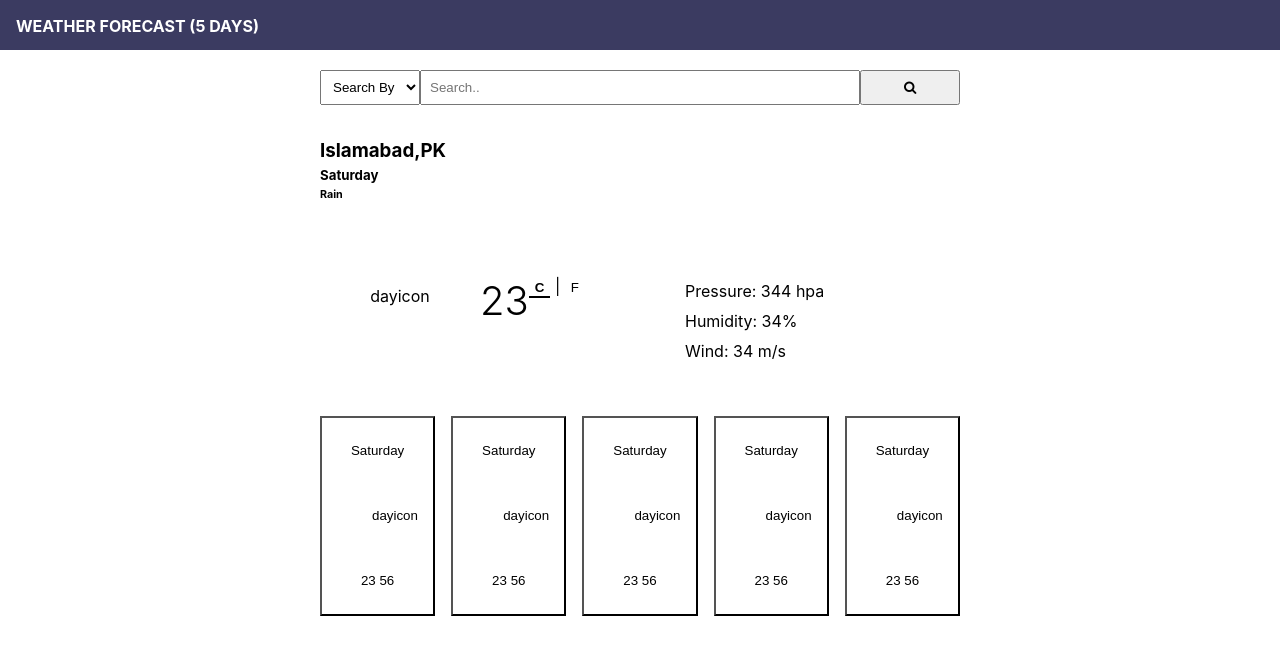
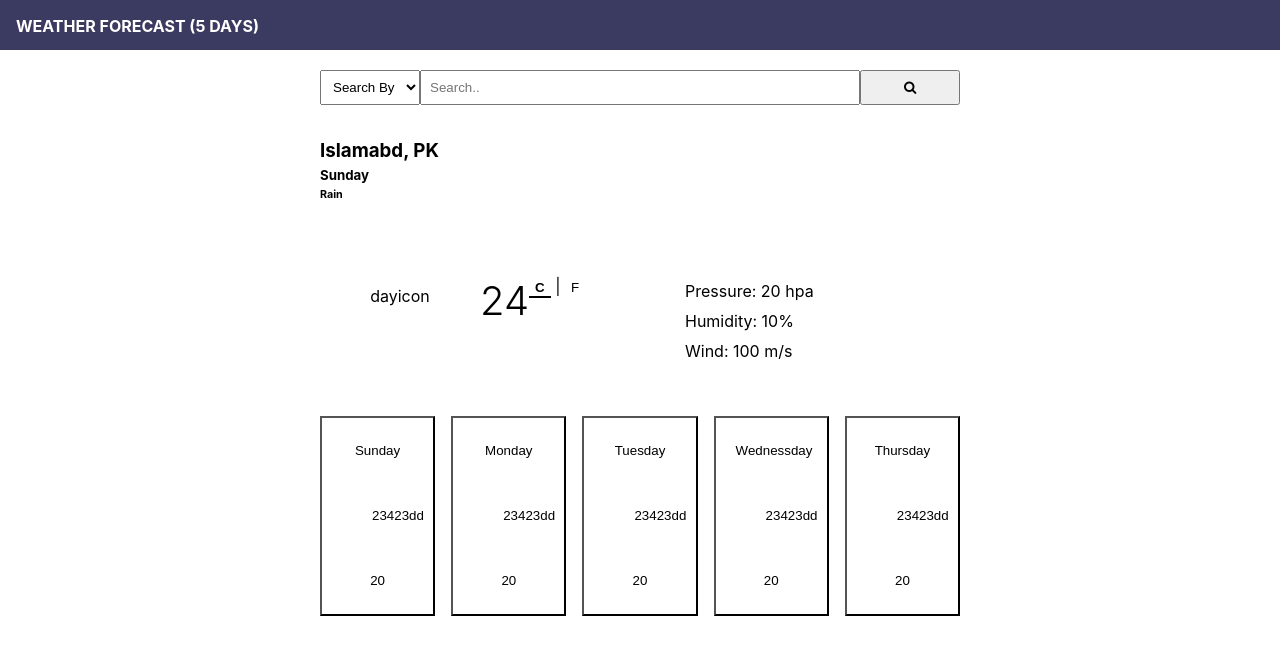
Before and after one commit to Horroon/weatherapp, a React (Create React App) app: page / in a window 1280 px wide. Shown: the top 654 px of the page. Built offline with nearby package versions, Linux system fonts and the light colour scheme.

Commit message:
new changes has been made

```diff
--- a/src/components/screens/main.js
+++ b/src/components/screens/main.js
@@ -1,10 +1,62 @@
-import React from 'react';
+import React, { useReducer } from 'react';
 import {Header} from './header/header';
 import {Search} from './search/search';
 import {WeatherScreen} from './weatherscreen/index';
 import styles from './style.module.scss';
 
+const Properties = {
+    changeScale:"CHANGE_SCALE"
+
+}
+const MainScreenReducer = (state,action)=>{
+    switch(action.type){
+        case Properties.changeScale:
+            return {...state, selectedDay:{...state.selectedDay, selectedScale: action.payload.scale, temp: action.payload.temp}}
+    }
+}
+
+const InitialState = {
+    selectedDay:{
+        dayicon:'dayicon',
+        temp:'24',
+        selectedScale:'C',
+        dayDetail:{
+            pressure: 20,
+            humidity: 10,
+            wind: 100
+        }
+    },
+    citydisplay:{
+        city:"Islamabd, PK",
+        day: "Sunday",
+        weathercondition:"Rain"
+    },
+    allDaysWeather:[
+        {
+            day:"Sunday",dayicon:"23423dd",temp:'20'
+        },
+        {
+            day:"Monday",dayicon:"23423dd",temp:'20'
+        },
+        {
+            day:"Tuesday",dayicon:"23423dd",temp:'20'
+        },
+        {
+            day:"Wednessday",dayicon:"23423dd",temp:'20'
+        },
+        {
+            day:"Thursday",dayicon:"23423dd",temp:'20'
+        }
+    ]
+}
+
 export const MainScreen = ()=>{
+    const [state, setState] = useReducer(MainScreen, InitialState);
+
+    const ChangeScale = ()=>{
+
+    }
+
     return <div className={styles.mainContainer}>
         <Header />
         <div className={styles.mainBody}>
@@ -12,7 +64,9 @@ export const MainScreen = ()=>{
                 <Search classNames="mainsearch" />
             </div>
             <div>
-                <WeatherScreen />
+                <WeatherScreen
+                    {...state}
+                />
             </div>
         </div>
     </div>
--- a/src/components/screens/weatherscreen/citydisplay/citydisplay.jsx
+++ b/src/components/screens/weatherscreen/citydisplay/selectedDay/citydisplay.jsx
@@ -1,18 +1,18 @@
 import React, { memo } from 'react';
 import styles from './style.module.scss';
 
-export const CityDisplay = memo(()=>{
+export const CityDisplay = memo(({city,day,weathercondition})=>{
     return <div className={styles.CityDisplayContainer}>
         <div className={styles.city}>
-            <h3>Islamabad,PK</h3>
+            <h3>{city}</h3>
         </div>
         <div className={styles.day}>
             <h5>
-                Saturday
+                {day}
             </h5>
         </div>
         <div className={styles.weathercondition}>
-            <h6>Rain</h6>
+            <h6>{weathercondition}</h6>
         </div>
     </div>
 })
--- /dev/null
+++ b/src/components/screens/weatherscreen/citydisplay/selectedDay/index.jsx
@@ -0,0 +1,11 @@
+import React, { memo } from 'react';
+import {SelectedDay} from './selectedday';
+import {CityDisplay} from './citydisplay';
+
+export const SelectedDayComponent = memo(({citydisplay,selectedDay})=>{
+    debugger
+    return<>
+            <CityDisplay {...citydisplay} />
+            <SelectedDay {...selectedDay}  />
+    </>
+})
--- a/src/components/screens/weatherscreen/daysweather/selectedDay/selectedday.jsx
+++ b/src/components/screens/weatherscreen/citydisplay/selectedDay/selectedday.jsx
@@ -1,24 +1,24 @@
 import React, { memo } from 'react';
 import styles from './style.module.scss';
 
-export const SelectedDay = memo(({})=>{
+export const SelectedDay = memo(({dayicon,temp, selectedScale, changeScale, dayDetail:{pressure,humidity,wind}})=>{
     return <div className={styles.SelectedDayMainContainer}>
                 <div className={styles.dayicontempContainer}>
                     <div className={styles.dayicon}>
-                            dayicon
+                            {dayicon}
                     </div>
                     <div className={styles.temprature}>
-                        <h3>23</h3>
+                        <h3>{temp}</h3>
                         <span>
-                            <button className='selectedbtn'>C</button> | <button>F</button>
+                            <button className={`${selectedScale ==='C'&& 'selectedbtn'}`}>C</button> | <button className={`${selectedScale==='F' && 'selectedbtn'}`}>F</button>
                         </span>
                     </div>
                 </div>
                 <div className={styles.dayweatherDetail}>
                     <ul className={styles.daydetailul}>
-                        <li>Pressure: 344 hpa</li>
-                        <li>Humidity: 34%</li>
-                        <li>Wind: 34 m/s</li>
+                        <li>Pressure: {pressure} hpa</li>
+                        <li>Humidity: {humidity}%</li>
+                        <li>Wind: {wind} m/s</li>
                     </ul>
                 </div>
             </div>
--- a/src/components/screens/weatherscreen/daysweather/selectedDay/style.module.scss
+++ b/src/components/screens/weatherscreen/citydisplay/selectedDay/style.module.scss
@@ -25,10 +25,16 @@
                 background: transparent;
                 outline: none;
                 border: none;
+                &:hover{
+                    cursor: pointer;
+                }
             }
             [class~='selectedbtn']{
                 border-bottom: 2px solid black !important;
                 font-weight: bold;
+                &:hover{
+                    cursor: pointer;
+                }
             }
 
         }
@@ -45,3 +51,22 @@
         }
     }
 }
+
+.CityDisplayContainer{
+    .city{
+        h3 {
+            margin-bottom: 1px;
+        }
+    }
+    .day{
+        h5{
+            margin-bottom: 5px;
+            margin-top: 5px;
+        }
+    }
+    .weathercondition{
+        h6{
+            margin-top: 1px;
+        }
+    }
+}
--- a/src/components/screens/weatherscreen/citydisplay/style.module.scss
+++ /dev/null
@@ -1,18 +0,0 @@
-.CityDisplayContainer{
-    .city{
-        h3 {
-            margin-bottom: 1px;
-        }
-    }
-    .day{
-        h5{
-            margin-bottom: 5px;
-            margin-top: 5px;
-        }
-    }
-    .weathercondition{
-        h6{
-            margin-top: 1px;
-        }
-    }
-}
--- a/src/components/screens/weatherscreen/daysweather/maydays/index.jsx
+++ b/src/components/screens/weatherscreen/daysweather/maydays/index.jsx
@@ -2,10 +2,10 @@ import React, { memo } from 'react';
 import styles from './style.module.scss';
 import {SingleComponent} from './singlecomponent';
 
-export const AllDays = memo(({})=>{
-    return <div className={styles.AlldaysContainer}>
+export const AllDays = memo(({allDaysWeather})=>{
+    return allDaysWeather.length ? <div className={styles.AlldaysContainer}>
         {
-            [1,2,3,4,5].map(item=><SingleComponent />)
+            allDaysWeather.map(item=><SingleComponent {...item}/>)
         }
-    </div>
+    </div> : null
 })
--- a/src/components/screens/weatherscreen/daysweather/maydays/singlecomponent.jsx
+++ b/src/components/screens/weatherscreen/daysweather/maydays/singlecomponent.jsx
@@ -5,13 +5,13 @@ export const SingleComponent = memo(({day,dayicon,temp})=>{
     return <div className={styles.singledaycomponent}>
                 <button className={styles.singledaycomponentbutton}>
                         <div className={styles.day}>
-                            Saturday
+                            {day}
                         </div>
                         <div className={styles.dayicon}>
-                            dayicon
+                            {dayicon}
                         </div>
                         <div className={styles.tem}>
-                        23 56
+                         {temp}
                         </div>
                 </button>
              </div>
--- a/src/components/screens/weatherscreen/index.jsx
+++ b/src/components/screens/weatherscreen/index.jsx
@@ -1,12 +1,10 @@
 import React, { memo } from 'react';
-import { CityDisplay } from './citydisplay/citydisplay';
-import { SelectedDay } from './daysweather/selectedDay/selectedday';
+import {SelectedDayComponent} from './citydisplay/selectedDay/index'
 import { AllDays } from './daysweather/maydays/index';
 
-export const WeatherScreen = memo(()=>{
+export const WeatherScreen = memo(({citydisplay, selectedDay, allDaysWeather})=>{
     return <div>
-                <CityDisplay />
-                <SelectedDay />
-                <AllDays />
+                <SelectedDayComponent {...{citydisplay, selectedDay}}  />
+                <AllDays allDaysWeather={allDaysWeather}/>
             </div>
 })
```
